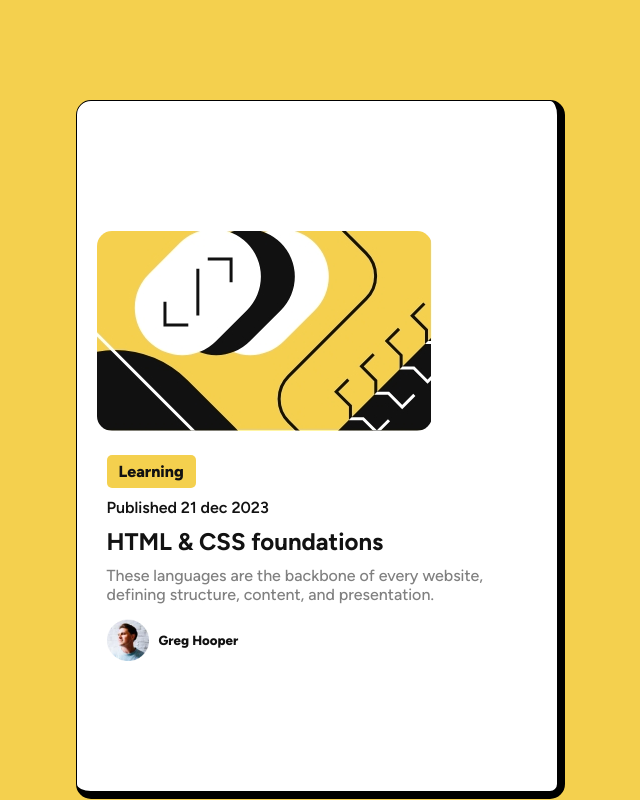
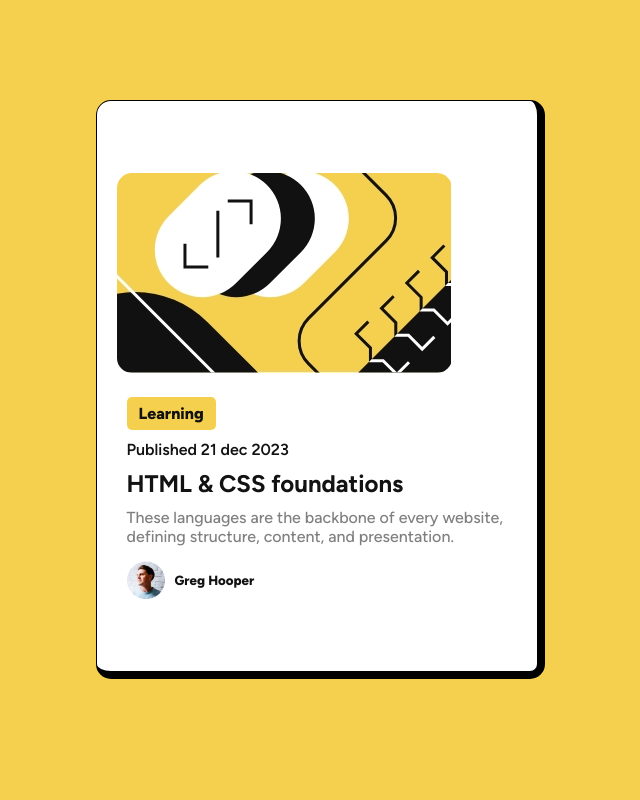
Before and after one commit to ritujha19/blog-preview-card, a plain HTML site: page index.html in a window 1280 px wide. Shown: the whole page, without its empty margins (320-960 px from the left). Drawn offline with Linux system fonts and the light colour scheme.

Commit message:
Update style.css

```diff
--- a/style.css
+++ b/style.css
@@ -16,8 +16,8 @@ body{
 .container{
     background-color:  hsl(0, 0%, 100%);
     color: hsl(0, 0%, 7%);
-    width: 55vh;
-    height: 85vh;
+    width: 50vh;
+    height: 70vh;
     text-align: left;
     display: flex;
     align-items: center;
```
